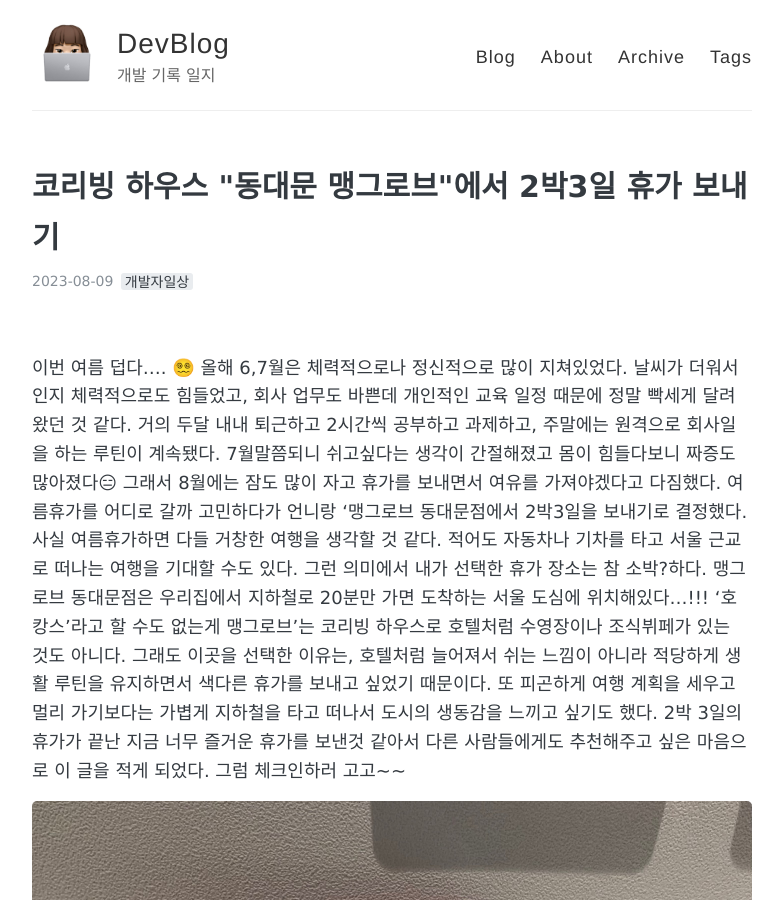
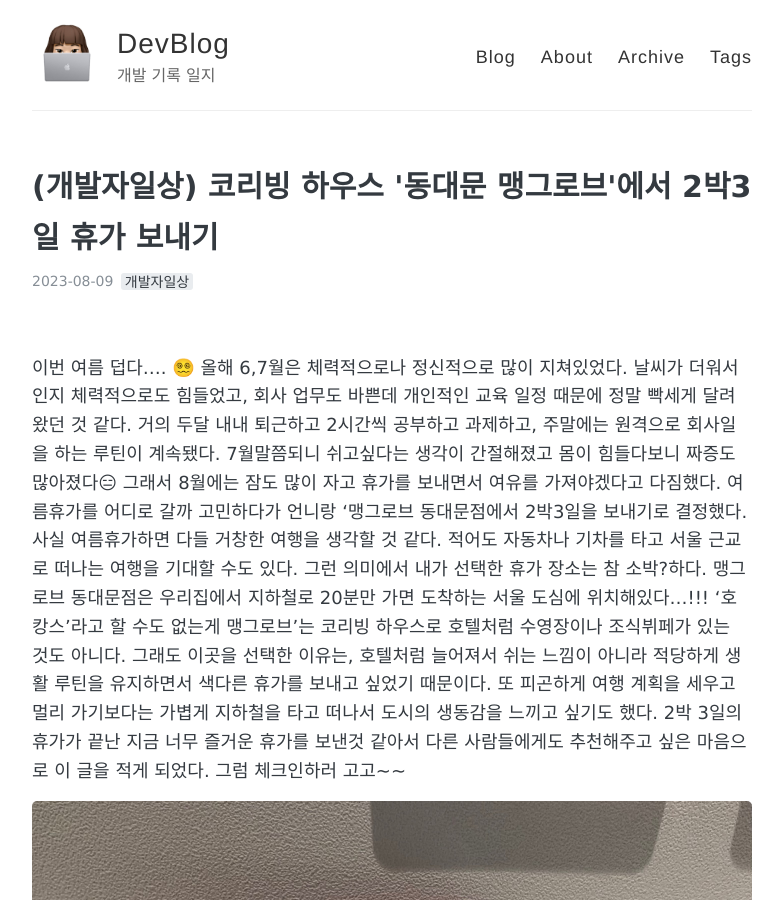
Before and after one commit to AmyJJung/blog, a Jekyll site: the page built from _posts/2023-08-09-DevLog01.md, in a window 1280 px wide and 900 px high. Shown: the whole window, without its empty margins (248-1031 px from the left). Built offline with Jekyll 4.4.1, drawn with Linux system fonts in a browser that asks for light colours; comment, search, counter and statistics services are not loaded.

Commit message:
docs: Edit 2023-08-09-DevLog.md

```diff
--- a/_posts/2023-08-09-DevLog01.md
+++ b/_posts/2023-08-09-DevLog01.md
@@ -1,6 +1,6 @@
 ---
 layout: post
-title: 코리빙 하우스 "동대문 맹그로브"에서 2박3일 휴가 보내기
+title: (개발자일상) 코리빙 하우스 '동대문 맹그로브'에서 2박3일 휴가 보내기
 tags:
   - 개발자일상
 ---
```
